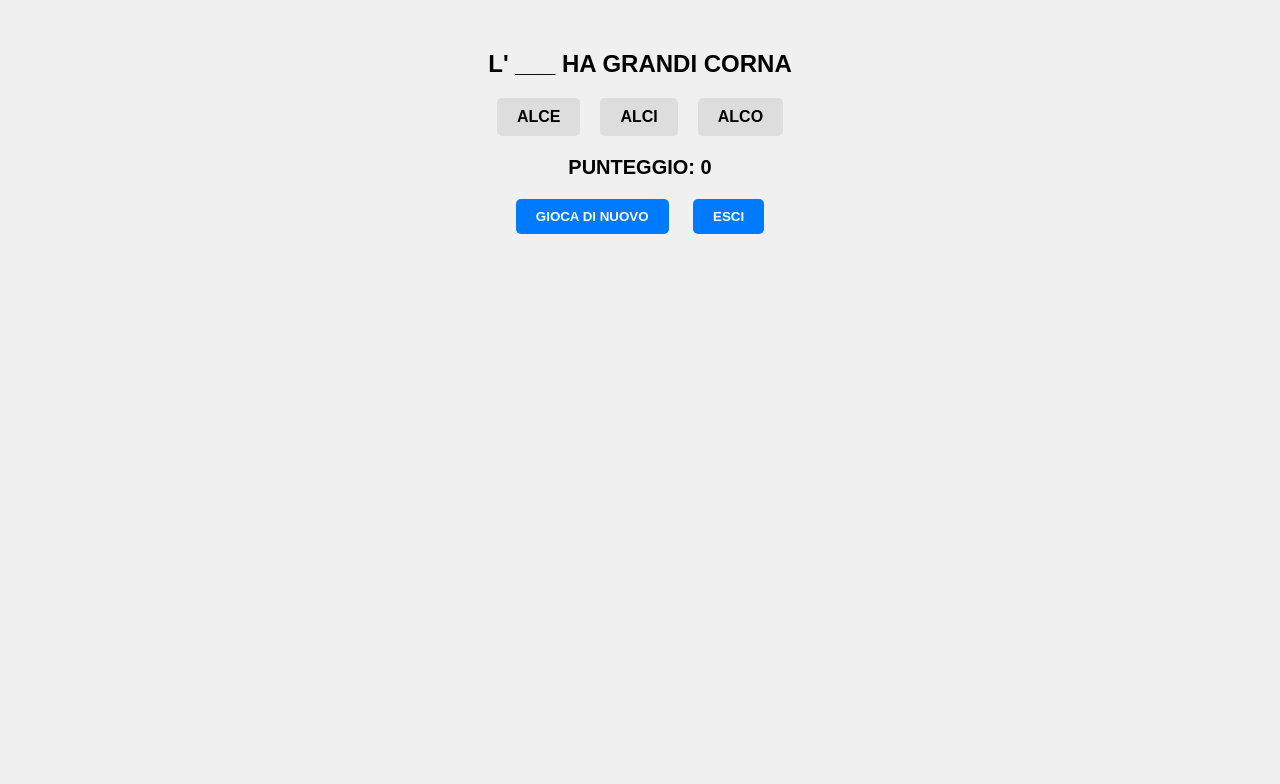
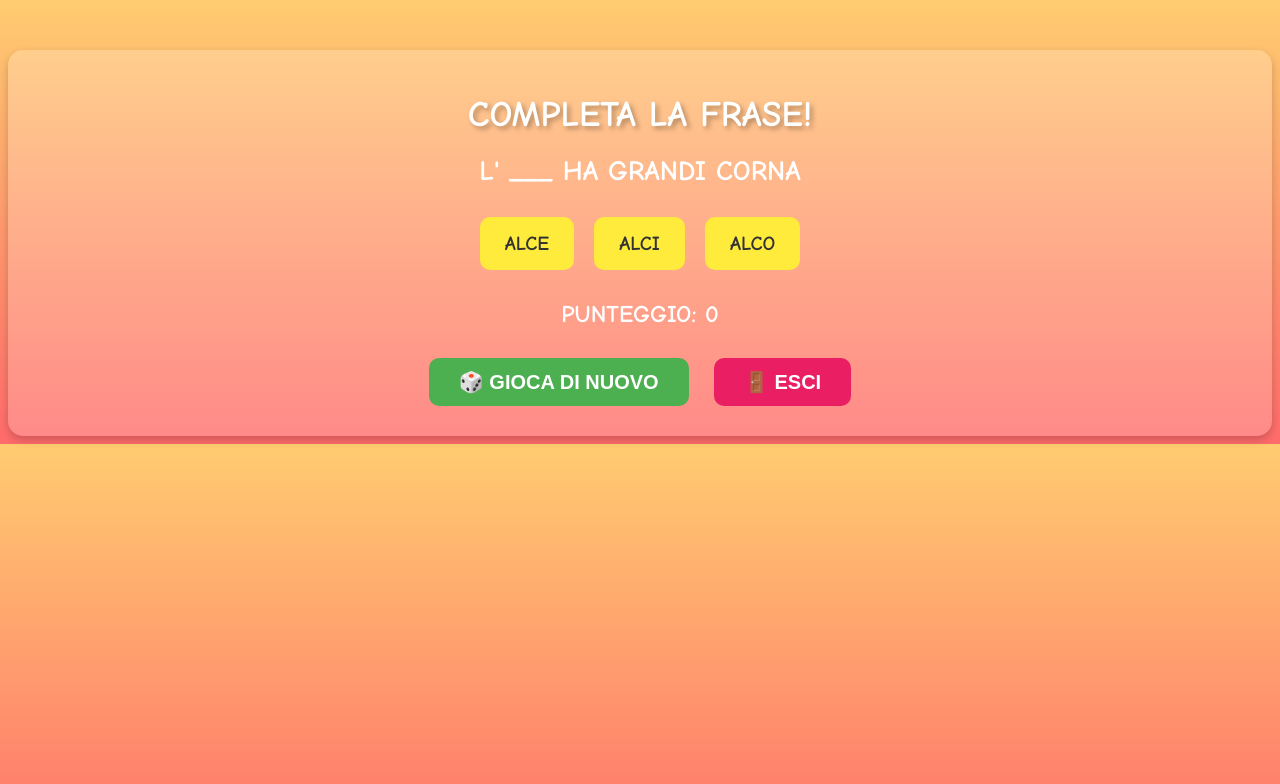
Before and after one commit to mgiorg/WordCare, a plain HTML site: page Giochi/CompletaFrase/game.html in a window 1280 px wide. Drawn offline with Linux system fonts and the light colour scheme.

Commit message:
abbellimento sito

```diff
--- a/Giochi/CompletaFrase/game.css
+++ b/Giochi/CompletaFrase/game.css
@@ -1,42 +1,79 @@
 body {
-    font-family: Arial, sans-serif;
+    font-family: 'Comic Sans MS', sans-serif;
     text-align: center;
-    background-color: #f0f0f0;
+    background: linear-gradient(to bottom, #ffcc70, #ff6b6b);
+    color: white;
+}
+
+.title {
+    font-size: 36px;
+    font-weight: bold;
+    margin-bottom: 20px;
+    text-shadow: 3px 3px 5px rgba(0, 0, 0, 0.3);
+    animation: bounceTitle 1s infinite alternate;
+}
+
+@keyframes fadeIn {
+    from { opacity: 0; transform: translateY(-10px); }
+    to { opacity: 1; transform: translateY(0); }
 }
 
 .container {
     margin-top: 50px;
+    padding: 20px;
+    border-radius: 15px;
+    background-color: rgba(255, 255, 255, 0.2);
+    box-shadow: 0px 4px 10px rgba(0, 0, 0, 0.2);
 }
 
 .sentence {
-    font-size: 24px;
+    font-size: 28px;
     font-weight: bold;
     margin-bottom: 20px;
+    opacity: 1;
+    animation: fadeIn 0.5s ease-in forwards;
+}
+
+@keyframes fadeIn {
+    from { opacity: 0; transform: translateY(-10px); }
+    to { opacity: 1; transform: translateY(0); }
 }
 
 .options {
     display: flex;
     justify-content: center;
+    flex-wrap: wrap;
     margin-bottom: 20px;
 }
 
 .option {
-    background-color: #ddd;
-    padding: 10px 20px;
-    margin: 0 10px;
+    background-color: #ffeb3b;
+    padding: 15px 25px;
+    margin: 10px;
     cursor: pointer;
-    border-radius: 5px;
+    border-radius: 10px;
+    font-size: 20px;
     font-weight: bold;
+    color: #333;
+    transition: transform 0.3s ease, background-color 0.3s ease;
 }
 
 .option:hover {
-    background-color: #ccc;
+    background-color: #fbc02d;
+    transform: scale(1.1);
 }
 
 .score {
-    font-size: 20px;
+    font-size: 24px;
     font-weight: bold;
     margin-top: 20px;
+    animation: bounce 0.5s ease-in-out;
+}
+
+@keyframes bounce {
+    0% { transform: scale(1); }
+    50% { transform: scale(1.2); }
+    100% { transform: scale(1); }
 }
 
 .buttons {
@@ -44,16 +81,27 @@ body {
 }
 
 .button {
-    padding: 10px 20px;
-    margin: 0 10px;
+    padding: 12px 30px;
+    margin: 10px;
     cursor: pointer;
-    border-radius: 5px;
-    background-color: #007bff;
+    border-radius: 10px;
+    background-color: #4caf50;
     color: white;
     border: none;
+    font-size: 20px;
     font-weight: bold;
+    transition: background-color 0.3s ease, transform 0.2s ease;
 }
 
 .button:hover {
-    background-color: #0056b3;
+    background-color: #388e3c;
+    transform: scale(1.1);
 }
+
+.exit {
+    background-color: #e91e63;
+}
+
+.exit:hover {
+    background-color: #c2185b;
+}
--- a/Giochi/CompletaFrase/game.html
+++ b/Giochi/CompletaFrase/game.html
@@ -8,12 +8,13 @@
 </head>
 <body>
     <div class="container">
+        <h1 class="title">COMPLETA LA FRASE! </h1>
         <div class="sentence" id="sentence">IL ___ SALTELLA NEL BOSCO</div>
         <div class="options" id="options"></div>
         <div class="score" id="score">PUNTEGGIO: 0</div>
         <div class="buttons">
-            <button class="button" onclick="startGame()">GIOCA DI NUOVO</button>
-            <button class="button" onclick="exitGame()">ESCI</button>
+            <button class="button" onclick="startGame()">🎲 GIOCA DI NUOVO</button>
+            <button class="button exit" onclick="exitGame()">🚪 ESCI</button>
         </div>
     </div>
     <script src="game.js"></script>
--- a/Giochi/CompletaFrase/game.js
+++ b/Giochi/CompletaFrase/game.js
@@ -36,7 +36,7 @@ const sentences = [
     { sentence: "LA ___ È UN PICCOLO MAMMIFERO NOTTURNO", correct: "DONNOLA", options: ["DONNOLA", "DONOLA", "DONNILO"] },
     { sentence: "IL ___ CACCIA NELLA NOTTE", correct: "LUPO", options: ["LUPO", "LUPA", "LUPI"] },
     { sentence: "IL ___ SCAVA IN TERRA", correct: "RATTO", options: ["RATTO", "RATTI", "RATO"] }
-];
+]
 
 let score = 0;
 let usedSentences = [];
@@ -55,9 +55,11 @@ function showNextSentence() {
 
         if (availableSentences.length > 0) {
             currentSentence = availableSentences[Math.floor(Math.random() * availableSentences.length)];
-            usedSentences.push(currentSentence.sentence); // Salva solo la stringa della frase
+            usedSentences.push(currentSentence.sentence);
 
             document.getElementById('sentence').innerText = currentSentence.sentence;
+            document.getElementById('sentence').style.animation = "fadeIn 0.5s ease-in-out";
+
             let optionsDiv = document.getElementById('options');
             optionsDiv.innerHTML = '';
 
@@ -70,7 +72,7 @@ function showNextSentence() {
             });
         }
     } else {
-        document.getElementById('sentence').innerText = 'GIOCO TERMINATO';
+        document.getElementById('sentence').innerText = '🎉 GIOCO TERMINATO! 🎉';
         document.getElementById('options').innerHTML = '';
     }
 }
@@ -78,13 +80,19 @@ function showNextSentence() {
 function checkAnswer(selectedOption) {
     if (selectedOption === currentSentence.correct) {
         score++;
+        let scoreElement = document.getElementById('score');
+        scoreElement.innerText = `PUNTEGGIO: ${score}`;
+        scoreElement.style.animation = "bounce 0.5s ease-in-out";
+
+        setTimeout(() => {
+            scoreElement.style.animation = "";
+        }, 500);
     }
-    document.getElementById('score').innerText = `PUNTEGGIO: ${score}`;
     showNextSentence();
 }
 
 function exitGame() {
-    alert("Grazie per aver giocato!");
+    alert("Grazie per aver giocato! Torna presto! 😊");
 }
 
 startGame();
```
